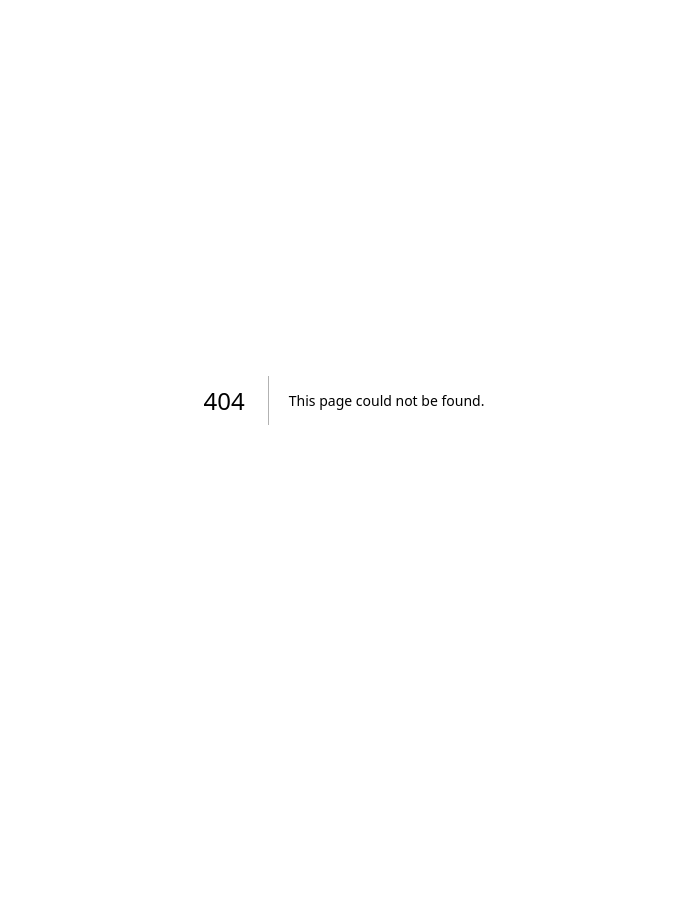
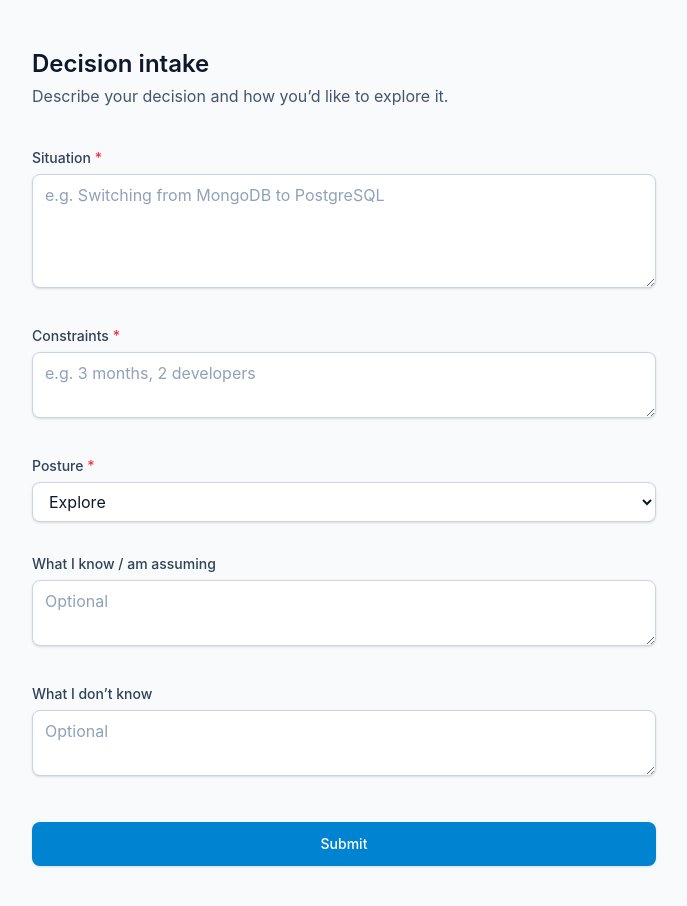
Before and after one commit to Caryndcarter/decision-copilot, a Next.js app in the folder packages/nextjs/: page /intake in a window 1280 px wide. Before the commit this address had no page. Shown: the top 906 px of the page, without its empty margins (296-983 px from the left). Before the commit the page ends 800 px from the top, so only its background shows below. Built offline with nearby package versions, Linux system fonts and the light colour scheme.

Commit message:
Add intake form page with decision fields and submit button
- /intake: situation, constraints, posture, leaning_direction (when pressure_test), optional knowns/unknowns
- Submit logs payload only; storage/processing TBD
- Home page link to Start a decision intake

```diff
--- /dev/null
+++ b/packages/nextjs/app/intake/page.tsx
@@ -0,0 +1,152 @@
+"use client";
+
+import { useState } from "react";
+
+const POSTURES = [
+  { value: "explore", label: "Explore" },
+  { value: "pressure_test", label: "Pressure test" },
+  { value: "surface_risks", label: "Surface risks" },
+  { value: "generate_alternatives", label: "Generate alternatives" },
+] as const;
+
+export default function IntakePage() {
+  const [situation, setSituation] = useState("");
+  const [constraints, setConstraints] = useState("");
+  const [posture, setPosture] = useState<(typeof POSTURES)[number]["value"]>("explore");
+  const [leaningDirection, setLeaningDirection] = useState("");
+  const [knownsAssumptions, setKnownsAssumptions] = useState("");
+  const [unknowns, setUnknowns] = useState("");
+
+  const showLeaningDirection = posture === "pressure_test";
+
+  function handleSubmit(e: React.FormEvent) {
+    e.preventDefault();
+    // Design only — storage/processing TBD
+    const payload = {
+      situation,
+      constraints,
+      posture,
+      ...(showLeaningDirection && leaningDirection.trim() ? { leaning_direction: leaningDirection.trim() } : {}),
+      ...(knownsAssumptions.trim() ? { knowns_assumptions: knownsAssumptions.trim() } : {}),
+      ...(unknowns.trim() ? { unknowns: unknowns.trim() } : {}),
+    };
+    console.log("Intake (not sent yet):", payload);
+  }
+
+  return (
+    <main className="min-h-screen bg-slate-50">
+      <div className="mx-auto max-w-2xl px-6 py-12">
+        <header className="mb-10">
+          <h1 className="text-2xl font-semibold text-slate-900">Decision intake</h1>
+          <p className="mt-1 text-slate-600">
+            Describe your decision and how you’d like to explore it.
+          </p>
+        </header>
+
+        <form onSubmit={handleSubmit} className="space-y-8">
+          <div>
+            <label htmlFor="situation" className="block text-sm font-medium text-slate-700">
+              Situation <span className="text-red-500">*</span>
+            </label>
+            <textarea
+              id="situation"
+              required
+              rows={4}
+              value={situation}
+              onChange={(e) => setSituation(e.target.value)}
+              placeholder="e.g. Switching from MongoDB to PostgreSQL"
+              className="mt-1.5 w-full rounded-lg border border-slate-300 bg-white px-3 py-2 text-slate-900 placeholder-slate-400 shadow-sm focus:border-sky-500 focus:outline-none focus:ring-1 focus:ring-sky-500"
+            />
+          </div>
+
+          <div>
+            <label htmlFor="constraints" className="block text-sm font-medium text-slate-700">
+              Constraints <span className="text-red-500">*</span>
+            </label>
+            <textarea
+              id="constraints"
+              required
+              rows={2}
+              value={constraints}
+              onChange={(e) => setConstraints(e.target.value)}
+              placeholder="e.g. 3 months, 2 developers"
+              className="mt-1.5 w-full rounded-lg border border-slate-300 bg-white px-3 py-2 text-slate-900 placeholder-slate-400 shadow-sm focus:border-sky-500 focus:outline-none focus:ring-1 focus:ring-sky-500"
+            />
+          </div>
+
+          <div>
+            <label htmlFor="posture" className="block text-sm font-medium text-slate-700">
+              Posture <span className="text-red-500">*</span>
+            </label>
+            <select
+              id="posture"
+              required
+              value={posture}
+              onChange={(e) => setPosture(e.target.value as (typeof POSTURES)[number]["value"])}
+              className="mt-1.5 w-full rounded-lg border border-slate-300 bg-white px-3 py-2 text-slate-900 shadow-sm focus:border-sky-500 focus:outline-none focus:ring-1 focus:ring-sky-500"
+            >
+              {POSTURES.map((p) => (
+                <option key={p.value} value={p.value}>
+                  {p.label}
+                </option>
+              ))}
+            </select>
+          </div>
+
+          {showLeaningDirection && (
+            <div>
+              <label htmlFor="leaning_direction" className="block text-sm font-medium text-slate-700">
+                Leaning toward <span className="text-red-500">*</span>
+              </label>
+              <input
+                type="text"
+                id="leaning_direction"
+                value={leaningDirection}
+                onChange={(e) => setLeaningDirection(e.target.value)}
+                placeholder="e.g. Migrating to PostgreSQL"
+                className="mt-1.5 w-full rounded-lg border border-slate-300 bg-white px-3 py-2 text-slate-900 placeholder-slate-400 shadow-sm focus:border-sky-500 focus:outline-none focus:ring-1 focus:ring-sky-500"
+              />
+            </div>
+          )}
+
+          <div>
+            <label htmlFor="knowns_assumptions" className="block text-sm font-medium text-slate-700">
+              What I know / am assuming
+            </label>
+            <textarea
+              id="knowns_assumptions"
+              rows={2}
+              value={knownsAssumptions}
+              onChange={(e) => setKnownsAssumptions(e.target.value)}
+              placeholder="Optional"
+              className="mt-1.5 w-full rounded-lg border border-slate-300 bg-white px-3 py-2 text-slate-900 placeholder-slate-400 shadow-sm focus:border-sky-500 focus:outline-none focus:ring-1 focus:ring-sky-500"
+            />
+          </div>
+
+          <div>
+            <label htmlFor="unknowns" className="block text-sm font-medium text-slate-700">
+              What I don’t know
+            </label>
+            <textarea
+              id="unknowns"
+              rows={2}
+              value={unknowns}
+              onChange={(e) => setUnknowns(e.target.value)}
+              placeholder="Optional"
+              className="mt-1.5 w-full rounded-lg border border-slate-300 bg-white px-3 py-2 text-slate-900 placeholder-slate-400 shadow-sm focus:border-sky-500 focus:outline-none focus:ring-1 focus:ring-sky-500"
+            />
+          </div>
+
+          <div className="pt-2">
+            <button
+              type="submit"
+              className="w-full rounded-lg bg-sky-600 px-4 py-3 text-sm font-medium text-white shadow-sm hover:bg-sky-700 focus:outline-none focus:ring-2 focus:ring-sky-500 focus:ring-offset-2"
+            >
+              Submit
+            </button>
+          </div>
+        </form>
+      </div>
+    </main>
+  );
+}
--- a/packages/nextjs/app/page.tsx
+++ b/packages/nextjs/app/page.tsx
@@ -1,8 +1,18 @@
+import Link from "next/link";
+
 export default function Home() {
   return (
     <main className="min-h-screen p-8">
       <h1 className="text-3xl font-bold">Decision Copilot</h1>
       <p className="mt-4 text-gray-600">Welcome to Decision Copilot.</p>
+      <p className="mt-6">
+        <Link
+          href="/intake"
+          className="text-sky-600 underline hover:text-sky-700"
+        >
+          Start a decision intake →
+        </Link>
+      </p>
     </main>
   );
 }
```
